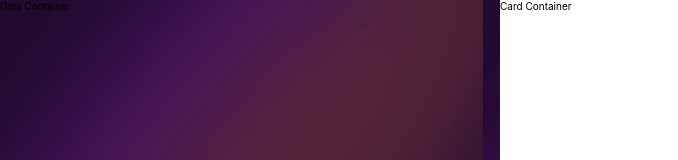
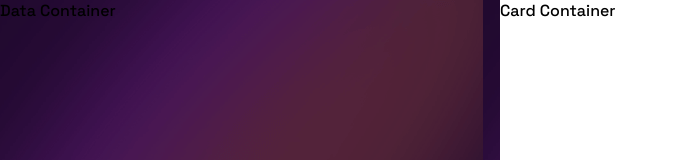
Before and after one commit to khoeye/Interactive-Card-Details, a React (Create React App) app in the folder interactive-card/: page / in a window 1280 px wide. Shown: the top 160 px of the page, without its empty margins (0-678 px from the left). Built offline with nearby package versions, Linux system fonts and the light colour scheme.

Commit message:
Added Font

```diff
--- a/interactive-card/src/App.css
+++ b/interactive-card/src/App.css
@@ -1,10 +1,14 @@
+@import url('https://fonts.googleapis.com/css2?family=Space+Grotesk:wght@500;600&display=swap');
+
 * {
     padding:0;
     margin:0px;
+    font-family: 'Space Grotesk', sans-serif;
   }
 
   html {
     font-size:10px;
+    font-family: 'Space Grotesk', sans-serif;
   }
 
   .App {
--- a/interactive-card/src/Component/CardContainer/CardContainer.css
+++ b/interactive-card/src/Component/CardContainer/CardContainer.css
@@ -1,4 +1,6 @@
-
+p {
+    font-size: 1.6rem;
+}
 
 .cardContainer{
     width: 60%;
```
